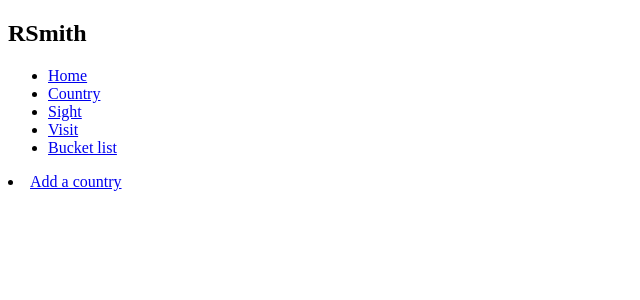
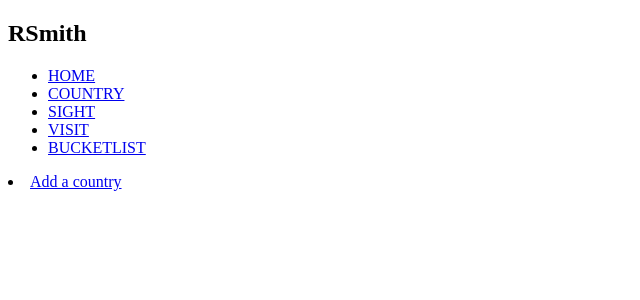
Before and after one commit to rory1kenobi/python-project, a Flask app: page /countries in a window 1280 px wide. Shown: the top 300 px of the page, without its empty margins (0-640 px from the left). Run offline with Flask 2, Linux system fonts and the light colour scheme; data that the repository does not hold is empty; some libraries are stand-ins or nearby versions.

Commit message:
fixed an anoying bug i was having

```diff
--- a/controllers/sight_controller.py
+++ b/controllers/sight_controller.py
@@ -29,9 +29,8 @@ def create_sight():
 
 @sight_blueprint.route("/sights/<id>")
 def show_sight(id):
-    country = country_repository.select(id)
     sight = sight_repository.select(id)
-    return render_template('sights/show.html', contry=country, sight=sight)
+    return render_template('sights/show.html', sight=sight)
 
 @sight_blueprint.route("/sights/<id>/edit", methods=['GET'])
 def edit_sight(id):
--- a/templates/base.html
+++ b/templates/base.html
@@ -11,17 +11,16 @@
 </head>
 <body>
   <header>
-    <h2 class="logo">RSmith</h2>
-    <div class="toggle"></div>
-    <div class="menu">
-      <ul>
-        <li><a href="/">Home</a></li>
-        <li><a href="/countries">Country</a></li>
-        <li><a href="/sights">Sight</a></li>
-        <li><a href="/visited">Visit</a></li>
-        <li><a href="/bucket_list">Bucket list</a></li>
-      </ul>
-    </div>
+      <h2 class="logo">RSmith</h2>
+      <div class="menu">
+        <ul>
+          <li><a href="/">HOME</a></li>
+          <li><a href="/countries">COUNTRY</a></li>
+          <li><a href="/sights">SIGHT</a></li>
+          <li><a href="/visited">VISIT</a></li>
+          <li><a href="/bucket_list">BUCKETLIST</a></li>
+        </ul>
+      </div>
   </header>
 
   <div class="container">
--- a/templates/countries/index.html
+++ b/templates/countries/index.html
@@ -9,9 +9,6 @@
     <a href="/countries/{{country.id}}">{{ country.country_name }}</a>
     , {{ country.continent }}
 
-    <!-- <div class="visited">
-        {{ country.visited }}
-    </div> -->
     <div class="buttons">
 
         <p>Visited?</p>
```
Also changed, not shown: static/style.css (+202 -0 lines).
